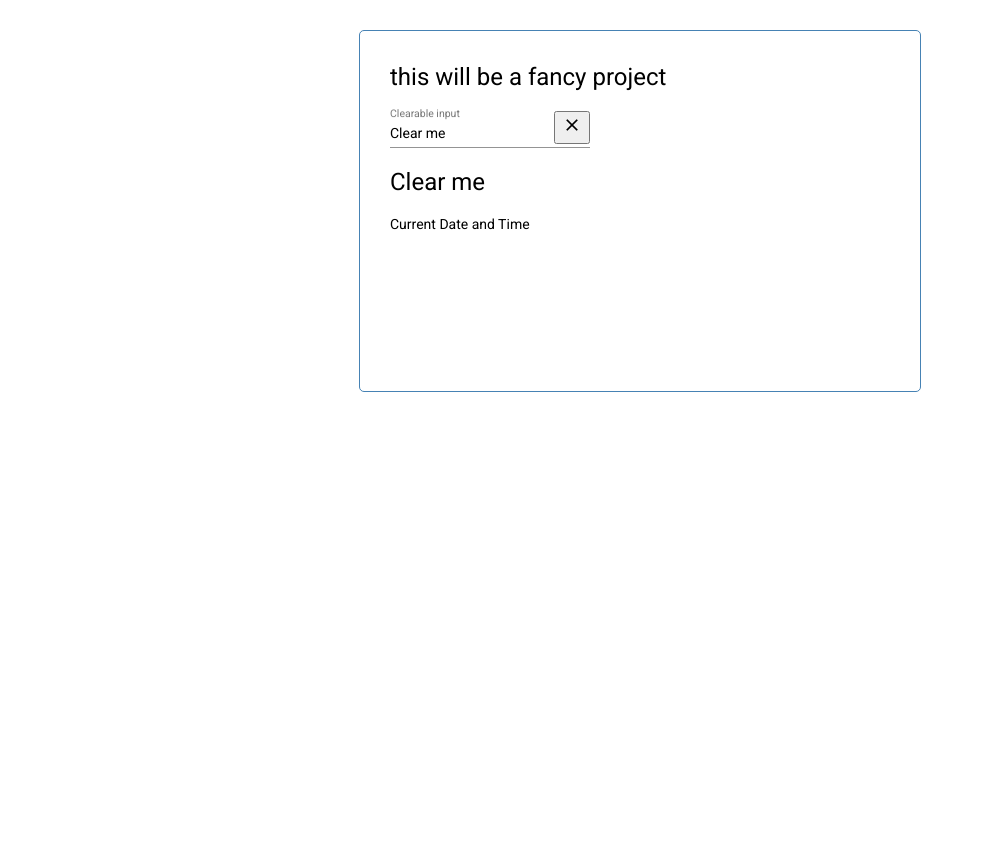
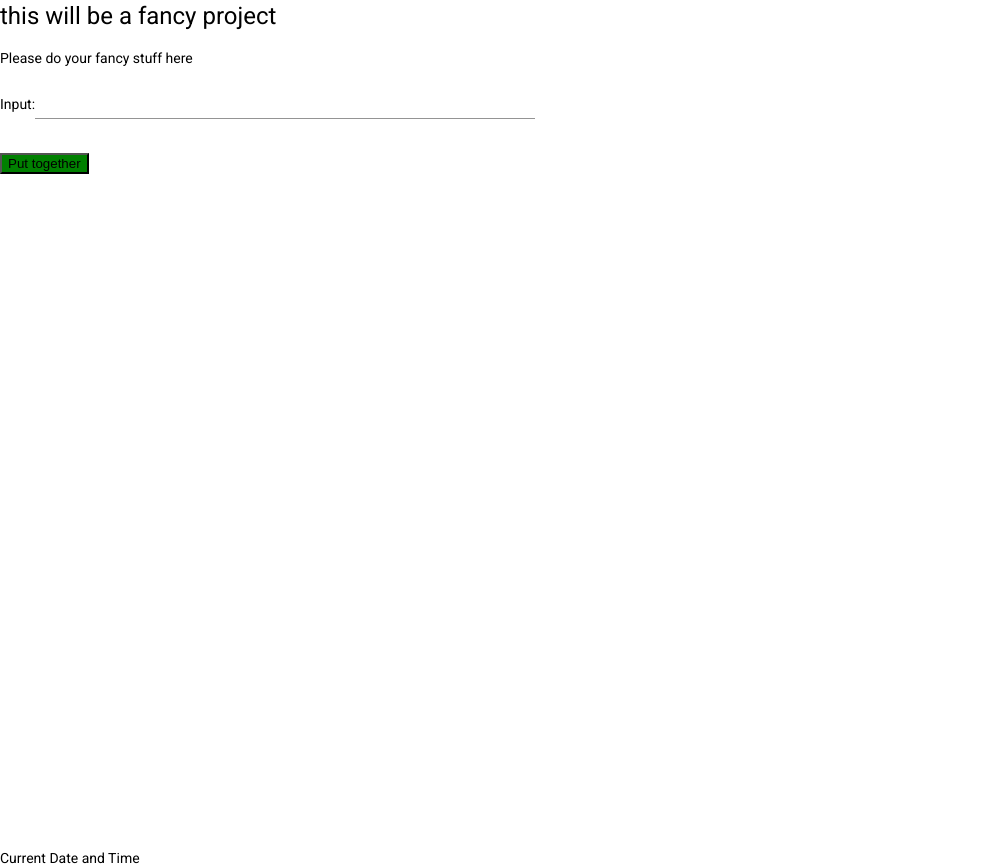
Before and after one commit to Horobar/BewerbungsprojektTheWizard, an Angular app in the folder Bewerbungsprojekt/: page / in a window 1280 px wide. Shown: the whole page, without its empty margins (0-984 px from the left). Before the commit the page ends 830 px from the top, so only its background shows below. Built offline with nearby package versions, Linux system fonts and the light colour scheme.

Commit message:
Button create

```diff
--- a/Bewerbungsprojekt/src/app/app.component.html
+++ b/Bewerbungsprojekt/src/app/app.component.html
@@ -1,5 +1,5 @@
-<div class="container">
+<!-- <div class="container"> -->
   <app-header></app-header>
   <app-body></app-body>
   <app-footer></app-footer>
-</div>
+<!-- </div> -->
--- a/Bewerbungsprojekt/src/app/app.module.ts
+++ b/Bewerbungsprojekt/src/app/app.module.ts
@@ -11,6 +11,7 @@ import { MatInputModule } from '@angular/material/input';
 import { InputClearableExample } from './components/input-field/input-field.component';
 import { MatIconModule } from '@angular/material/icon';
 import { FormsModule } from '@angular/forms';
+import { ButtonComponent } from './components/button/button.component';
 
 @NgModule({
   declarations: [
@@ -19,6 +20,7 @@ import { FormsModule } from '@angular/forms';
     BodyComponent,
     FooterComponent,
     InputClearableExample,
+    ButtonComponent,
   ],
   imports: [
     BrowserModule,
--- a/Bewerbungsprojekt/src/app/components/body/body.component.html
+++ b/Bewerbungsprojekt/src/app/components/body/body.component.html
@@ -1 +1,12 @@
-<input-field></input-field>
+<body>
+  <p>Please do your fancy stuff here</p>
+
+  <label for="InputField">Input:</label>
+  <input-field name="InputField"></input-field>
+
+  <app-button
+    color="green"
+    text="Put together"
+    (btnClick)="getInput()"
+  ></app-button>
+</body>
--- a/Bewerbungsprojekt/src/app/components/body/body.component.ts
+++ b/Bewerbungsprojekt/src/app/components/body/body.component.ts
@@ -1,4 +1,6 @@
 import { Component, OnInit } from '@angular/core';
+
+import { GetInputService } from '../../services/get-input.service';
 
 @Component({
   selector: 'app-body',
--- /dev/null
+++ b/Bewerbungsprojekt/src/app/components/button/button.component.html
@@ -0,0 +1 @@
+<button [ngStyle]="{'background-color': color}" class="btn" (click)="onClick()">{{ text }}</button>
--- /dev/null
+++ b/Bewerbungsprojekt/src/app/components/button/button.component.ts
@@ -0,0 +1,20 @@
+import { Component, OnInit, Input, Output, EventEmitter } from '@angular/core';
+
+@Component({
+  selector: 'app-button',
+  templateUrl: './button.component.html',
+  styleUrls: ['./button.component.css']
+})
+export class ButtonComponent implements OnInit {
+  @Input() text!: string;
+  @Input() color!: string;
+  @Output() btnClick = new EventEmitter();
+  constructor() { }
+
+  ngOnInit(): void {
+  }
+  onClick() {
+    this.btnClick.emit();
+  }
+
+}
--- a/Bewerbungsprojekt/src/app/components/input-field/input-field.component.css
+++ b/Bewerbungsprojekt/src/app/components/input-field/input-field.component.css
@@ -1,3 +1,3 @@
 .example-form-field {
-  width: 200px;
+  width: 500px;
 }
--- a/Bewerbungsprojekt/src/app/components/input-field/input-field.component.html
+++ b/Bewerbungsprojekt/src/app/components/input-field/input-field.component.html
@@ -1,6 +1,6 @@
 <mat-form-field class="example-form-field">
-  <mat-label>Clearable input</mat-label>
-  <input matInput placeholder="Input" [(ngModel)]="currentValue">
+  <!-- <mat-label>Clearable input</mat-label> -->
+  <input matInput [(ngModel)]="currentValue">
 
   <button mat-button *ngIf="currentValue" matSuffix mat-icon-button aria-label="Clear" (click)="currentValue=''">
     <mat-icon>close</mat-icon>
--- a/Bewerbungsprojekt/src/app/components/input-field/input-field.component.ts
+++ b/Bewerbungsprojekt/src/app/components/input-field/input-field.component.ts
@@ -9,5 +9,5 @@ import {Component} from '@angular/core';
   styleUrls: ['./input-field.component.css'],
 })
 export class InputClearableExample {
-  public currentValue: any = 'Clear me';
+  public currentValue: any = '';
 }
```
Also changed, not shown: Bewerbungsprojekt/src/app/components/button/button.component.css (added), 1 other file (tests, documents, lock files or other folders).
